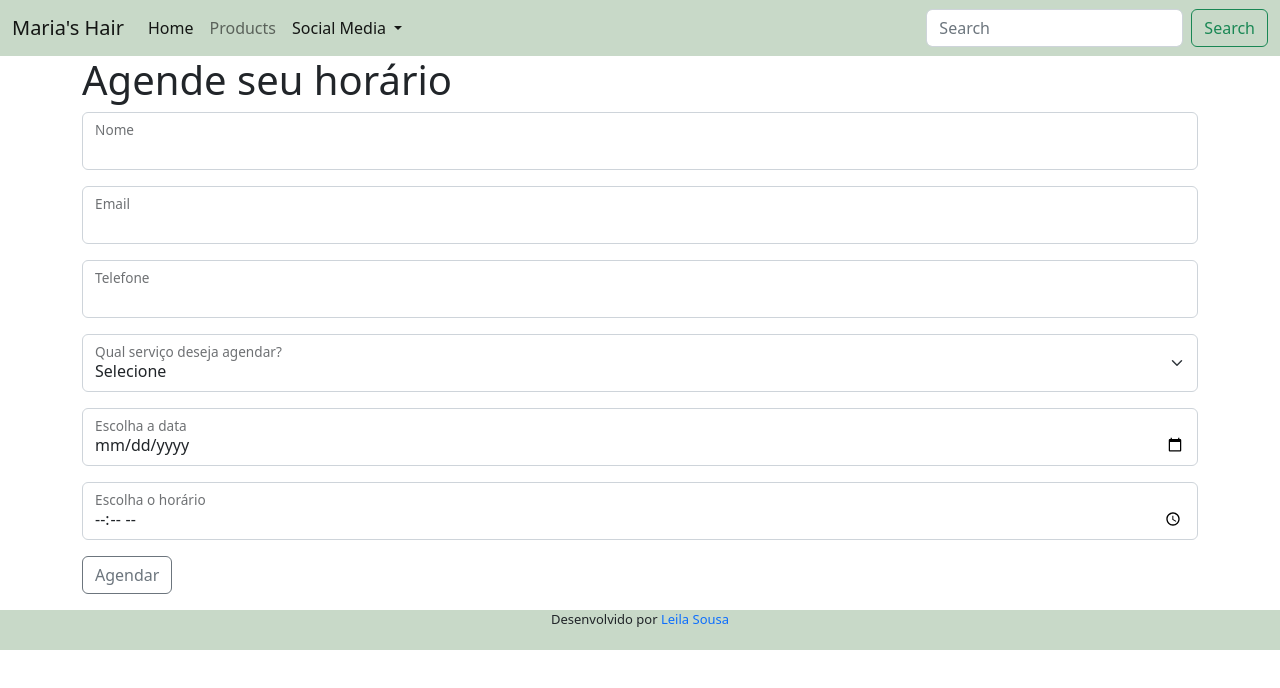
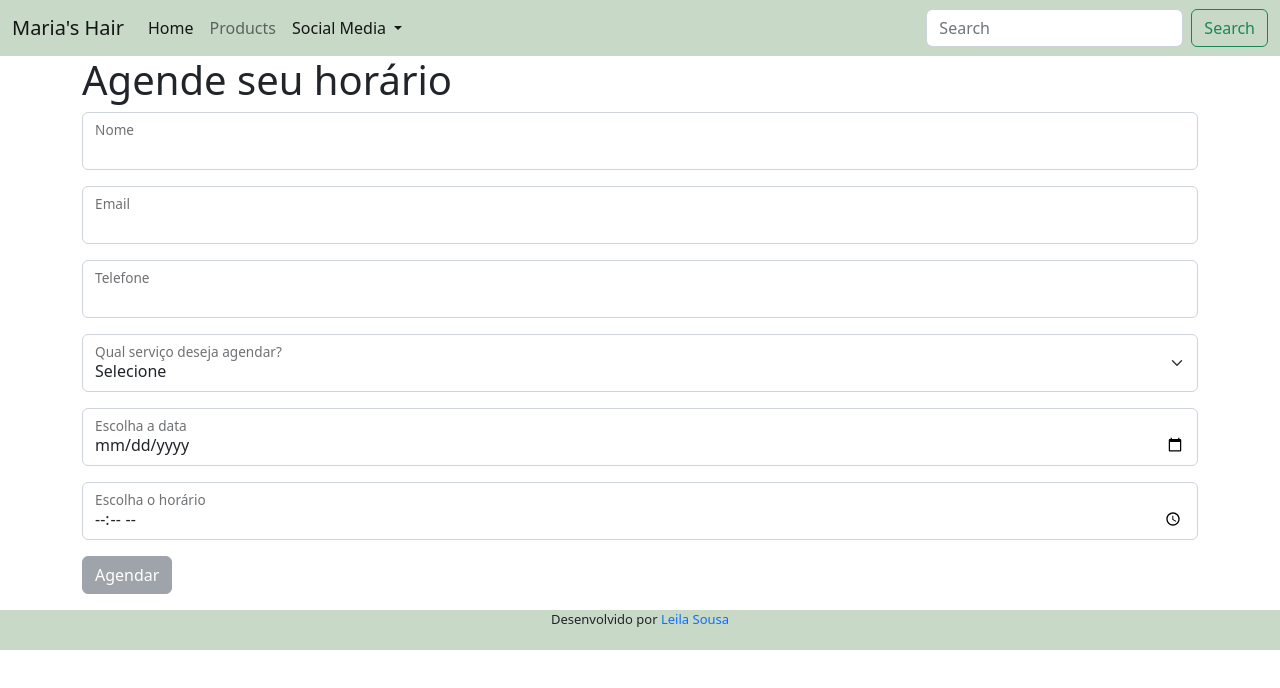
Before and after one commit to LeilaSousa/angular-bootstrap, an Angular app in the folder angular-bootstrap/: page /form in a window 1280 px wide. Shown: the top 688 px of the page. Built offline with nearby package versions, Linux system fonts and the light colour scheme.

Commit message:
button disabled

```diff
--- a/angular-bootstrap/src/app/form/form.component.html
+++ b/angular-bootstrap/src/app/form/form.component.html
@@ -57,13 +57,13 @@
     </div>
     <!--Horário-->
     <div class="form-floating mb-3">
-      <input class="form-control" type="time" id="time" min="09:00" max="18:00" required>
+      <input class="form-control" type="time" id="time" min="09:00" max="18:00" name="horaio"required>
       <label for="time">Escolha o horário</label>
     </div>
 
 
 
-    <button type="submit" class="btn btn-outline-secondary mb-3">Agendar</button>
+    <button type="submit" class="btn btn-secondary mb-3" [disabled]="f.invalid">Agendar</button>
 
   </form>
 
```
